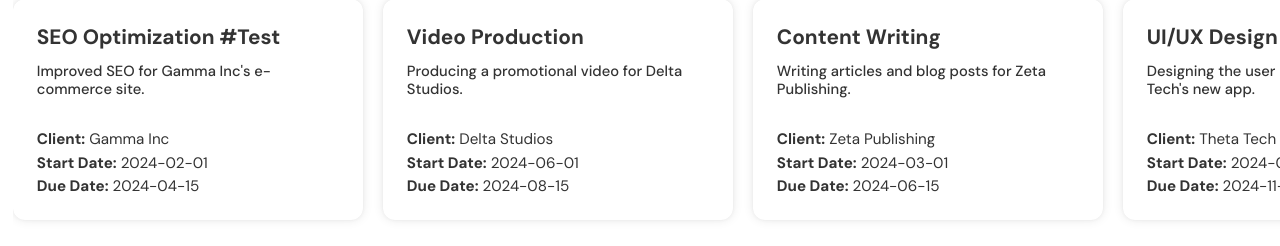
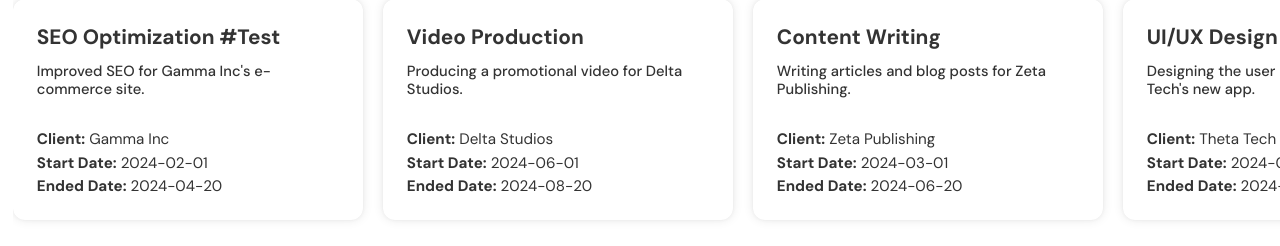
Before and after one commit to gihan-s/Servo, a PHP site: page /provider/projects.php in a window 1280 px wide. Shown: the part 1450-1696 px from the top of the page. Run offline with PHP 8.4, Linux system fonts and the light colour scheme.

Commit message:
feat: add end date field to project data and update display in projects.php

```diff
--- a/dummyData/dummydata.php
+++ b/dummyData/dummydata.php
@@ -10,6 +10,7 @@ $projects = [
     'start_date' => '2024-05-01',
     'due_date' => '2024-07-15',
     'status' => 'ongoing',
+    'end_date' => '',
     'description' => 'Redesigning the corporate website for Acme Corp.'
   ],
   [
@@ -19,6 +20,7 @@ $projects = [
     'start_date' => '2024-06-10',
     'due_date' => '2024-09-01',
     'status' => 'ongoing',
+    'end_date' => '',
     'description' => 'Developing a cross-platform mobile app.'
   ],
   [
@@ -28,6 +30,7 @@ $projects = [
     'start_date' => '2024-02-01',
     'due_date' => '2024-04-15',
     'status' => 'finished',
+    'end_date' => '2024-04-20',
     'description' => 'Improved SEO for Gamma Inc\'s e-commerce site.'
   ],
   [
@@ -37,6 +40,7 @@ $projects = [
     'start_date' => '2024-04-01',
     'due_date' => '2024-05-15',
     'status' => 'ongoing',
+    'end_date' => '',
     'description' => 'Creating marketing materials for Gamma Inc.'
   ],
   [
@@ -46,6 +50,7 @@ $projects = [
     'start_date' => '2024-06-01',
     'due_date' => '2024-08-15',
     'status' => 'finished',
+    'end_date' => '2024-08-20',
     'description' => 'Producing a promotional video for Delta Studios.'
   ],
   [
@@ -55,6 +60,7 @@ $projects = [
     'start_date' => '2024-05-01',
     'due_date' => '2024-09-15',
     'status' => 'ongoing',
+    'end_date' => '',
     'description' => 'Managing a social media campaign for Epsilon Agency.'
   ],
   [
@@ -64,6 +70,7 @@ $projects = [
     'start_date' => '2024-03-01',
     'due_date' => '2024-06-15',
     'status' => 'finished',
+    'end_date' => '2024-06-20',
     'description' => 'Writing articles and blog posts for Zeta Publishing.'
   ],
   [
@@ -73,6 +80,7 @@ $projects = [
     'start_date' => '2024-07-01',
     'due_date' => '2024-10-15',
     'status' => 'ongoing',
+    'end_date' => '',
     'description' => 'Analyzing data for Eta Analytics\' new product launch.'
   ],
   [
@@ -82,6 +90,7 @@ $projects = [
     'start_date' => '2024-08-01',
     'due_date' => '2024-11-15',
     'status' => 'finished',
+    'end_date' => '2024-11-20',
     'description' => 'Designing the user interface for Theta Tech\'s new app.'
   ],
   [
@@ -91,6 +100,7 @@ $projects = [
     'start_date' => '2024-09-01',
     'due_date' => '2024-12-15',
     'status' => 'ongoing',
+    'end_date' => '',
     'description' => 'Migrating Iota Solutions\' infrastructure to the cloud.'
   ],
   [
@@ -100,6 +110,7 @@ $projects = [
     'start_date' => '2024-10-01',
     'due_date' => '2025-01-15',
     'status' => 'finished',
+    'end_date' => '2025-01-20',
     'description' => 'Conducting a cybersecurity audit for Kappa Security.'
   ],
   [
@@ -109,6 +120,7 @@ $projects = [
     'start_date' => '2024-11-01',
     'due_date' => '2025-02-15',
     'status' => 'ongoing',
+    'end_date' => '',
     'description' => 'Developing a blockchain solution for Lambda Blockchain.'
   ],
   [
@@ -118,6 +130,7 @@ $projects = [
     'start_date' => '2024-12-01',
     'due_date' => '2025-03-15',
     'status' => 'finished',
+    'end_date' => '2025-03-20',
     'description' => 'Training an AI model for Mu AI\'s new product.'
   ],
   [
@@ -127,6 +140,7 @@ $projects = [
     'start_date' => '2025-01-01',
     'due_date' => '2025-04-15',
     'status' => 'ongoing',
+    'end_date' => '',
     'description' => 'Developing a new e-commerce platform for Nu Commerce.'
   ],
   [
@@ -136,6 +150,7 @@ $projects = [
     'start_date' => '2025-02-01',
     'due_date' => '2025-05-15',
     'status' => 'finished',
+    'end_date' => '2025-05-20',
     'description' => 'Creating a virtual reality experience for Xi VR.'
   ],
   [
@@ -145,6 +160,7 @@ $projects = [
     'start_date' => '2025-03-01',
     'due_date' => '2025-06-15',
     'status' => 'ongoing',
+    'end_date' => '',
     'description' => 'Developing IoT devices for Omicron IoT.'
   ],
   [
@@ -154,6 +170,7 @@ $projects = [
     'start_date' => '2025-04-01',
     'due_date' => '2025-07-15',
     'status' => 'finished',
+    'end_date' => '2025-07-20',
     'description' => 'Creating a digital marketing strategy for Pi Marketing.'
   ],
   [
@@ -163,6 +180,7 @@ $projects = [
     'start_date' => '2025-05-01',
     'due_date' => '2025-08-15',
     'status' => 'ongoing',
+    'end_date' => '',
     'description' => 'Developing a new game for Rho Games.'
   ],
   [
@@ -172,6 +190,7 @@ $projects = [
     'start_date' => '2025-06-01',
     'due_date' => '2025-09-15',
     'status' => 'finished',
+    'end_date' => '2025-09-20',
     'description' => 'Upgrading the network infrastructure for Sigma Networks.'
   ],
   [
@@ -181,6 +200,7 @@ $projects = [
     'start_date' => '2024-08-01',
     'due_date' => '2024-12-31',
     'status' => 'ongoing',
+    'end_date' => '',
     'description' => 'A project specifically for the client.'
   ]
 ];
--- a/homeCategories/homeCategoriesStyle.css
+++ b/homeCategories/homeCategoriesStyle.css
@@ -42,7 +42,7 @@ body {
 
 .button-section {
   border-radius: 5rem;
-  border: 2px solid #28a745;
+  border: 2px solid #008500;
   display: flex;
   width: 300px;
 }
@@ -50,7 +50,7 @@ body {
 
 .button-section .cat-button {
   background-color: transparent;
-  color: #28a745;
+  color: #008500;
   border: none;
   padding: 0.5rem 1rem;
   border-radius: 5rem;
@@ -61,7 +61,7 @@ body {
 
 .button-section .bt-border{
   border-radius: 5rem;
-  background-color: #28a745;
+  background-color: #008500;
   color: #fff;
   transition: background-color 0.3s ease, color 0.3s ease;
 }
--- a/provider/projects.php
+++ b/provider/projects.php
@@ -72,7 +72,7 @@ foreach ($projects as $p) {
             <br>
             <p><strong>Client:</strong> <?= htmlspecialchars($project['client']) ?></p>
             <p><strong>Start Date:</strong> <?= htmlspecialchars($project['start_date']) ?></p>
-            <p><strong>Due Date:</strong> <?= htmlspecialchars($project['due_date']) ?></p>
+            <p><strong>Ended Date:</strong> <?= htmlspecialchars($project['end_date']) ?></p>
           </div>
         <?php endforeach; ?>
       </div>
```
